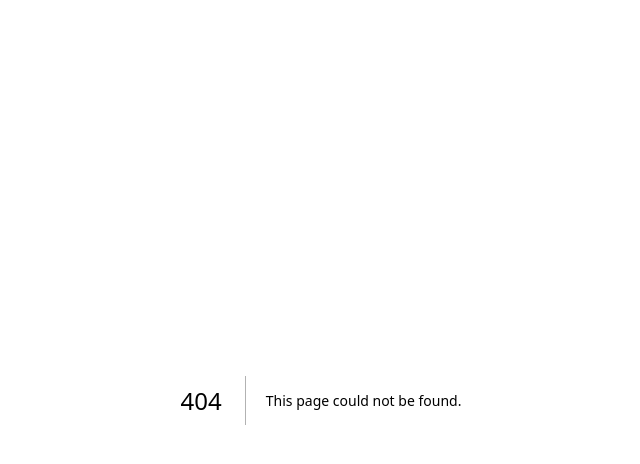
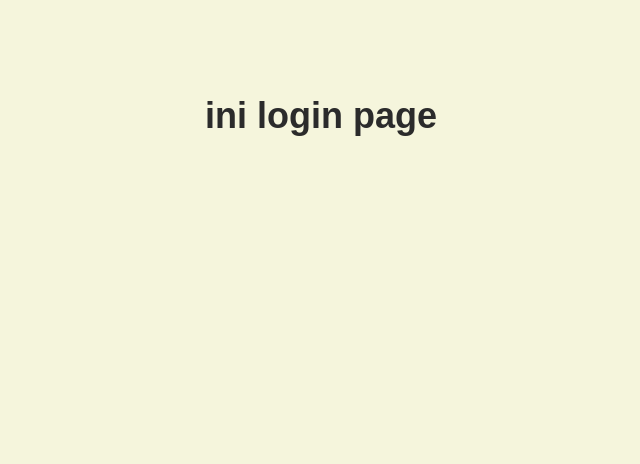
Before and after one commit to Ariyalex/KOPKAS, a Next.js app: page /login in a window 1280 px wide. Before the commit this address had no page. Shown: the top 464 px of the page, without its empty margins (319-959 px from the left). Built offline with nearby package versions, Linux system fonts and the light colour scheme.

Commit message:
menambahkan page

```diff
--- a/src/app/layout.tsx
+++ b/src/app/layout.tsx
@@ -1,7 +1,6 @@
 import type { Metadata } from "next";
 import { Geist, Geist_Mono } from "next/font/google";
 import "./globals.css";
-import { HeaderHome } from "./ui/home_ui/header_home";
 
 const geistSans = Geist({
   variable: "--font-geist-sans",
--- /dev/null
+++ b/src/app/login/page.tsx
@@ -0,0 +1,7 @@
+export default function Page() {
+    return (
+        <main className="flex min-h-screen flex-col items-center justify-between p-24">
+            <h1 className="text-4xl font-bold">ini login page</h1>
+        </main>
+    );
+}
--- a/src/app/page.tsx
+++ b/src/app/page.tsx
@@ -1,5 +1,5 @@
-import { HeaderHome } from "./ui/home_ui/header_home";
-import { HomeIntro } from "./ui/home_ui/home_intro";
+import { HeaderHome } from "../components/home_ui/header_home";
+import { HomeIntro } from "../components/home_ui/home_intro";
 
 export default function Home() {
   return (
--- /dev/null
+++ b/src/app/register/page.tsx
@@ -0,0 +1,7 @@
+export default function Page() {
+    return (
+        <main className="flex min-h-screen flex-col items-center justify-between p-24">
+            <h1 className="text-4xl font-bold">ini register page</h1>
+        </main>
+    );
+}
```
Also changed, not shown: src/components/home_ui/header_home.tsx (renamed from src/app/ui/home_ui/header_home.tsx), src/components/home_ui/home_intro.tsx (renamed from src/app/ui/home_ui/home_intro.tsx).
